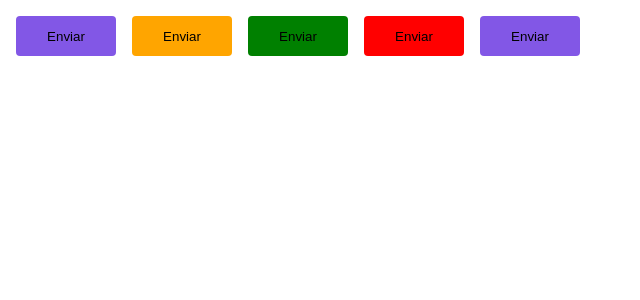
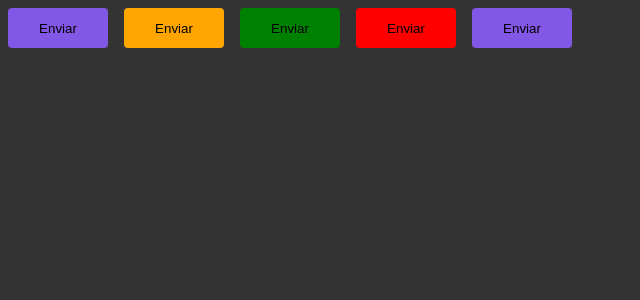
Before and after one commit to fellipefreiire/ignite-react-ignite-timer, a React (Vite) app: page / in a window 1280 px wide. Shown: the top 300 px of the page, without its empty margins (0-640 px from the left). Built offline with nearby package versions, Linux system fonts and the light colour scheme.

Commit message:
global styles

```diff
--- a/src/App.tsx
+++ b/src/App.tsx
@@ -1,5 +1,8 @@
 import { ThemeProvider } from "styled-components";
+
 import { Button } from "./components/Button";
+
+import { GlobalStyle } from "./styles/global";
 import { defaultTheme } from "./styles/themes/default";
 
 export function App() {
@@ -10,6 +13,8 @@
       <Button variant='success' />
       <Button variant='danger' />
       <Button />
+
+      <GlobalStyle />
     </ThemeProvider>
   )
 }
--- /dev/null
+++ b/src/styles/global.ts
@@ -0,0 +1,14 @@
+import { createGlobalStyle } from "styled-components";
+
+export const GlobalStyle = createGlobalStyle`
+  * {
+    margin: 0;
+    padding: 0;
+    box-sizing: border-box;
+  }
+
+  body {
+    background: #333;
+    color: #fff;
+  }
+`
```
